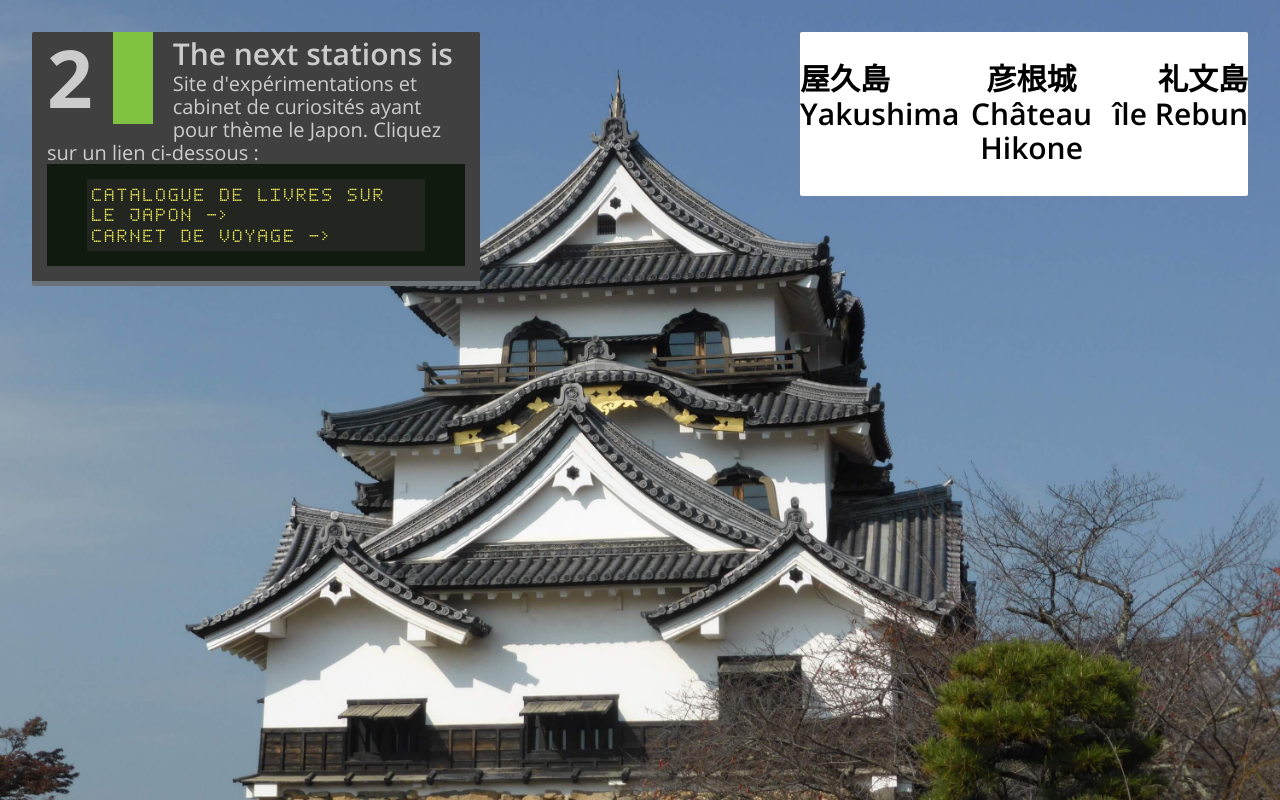
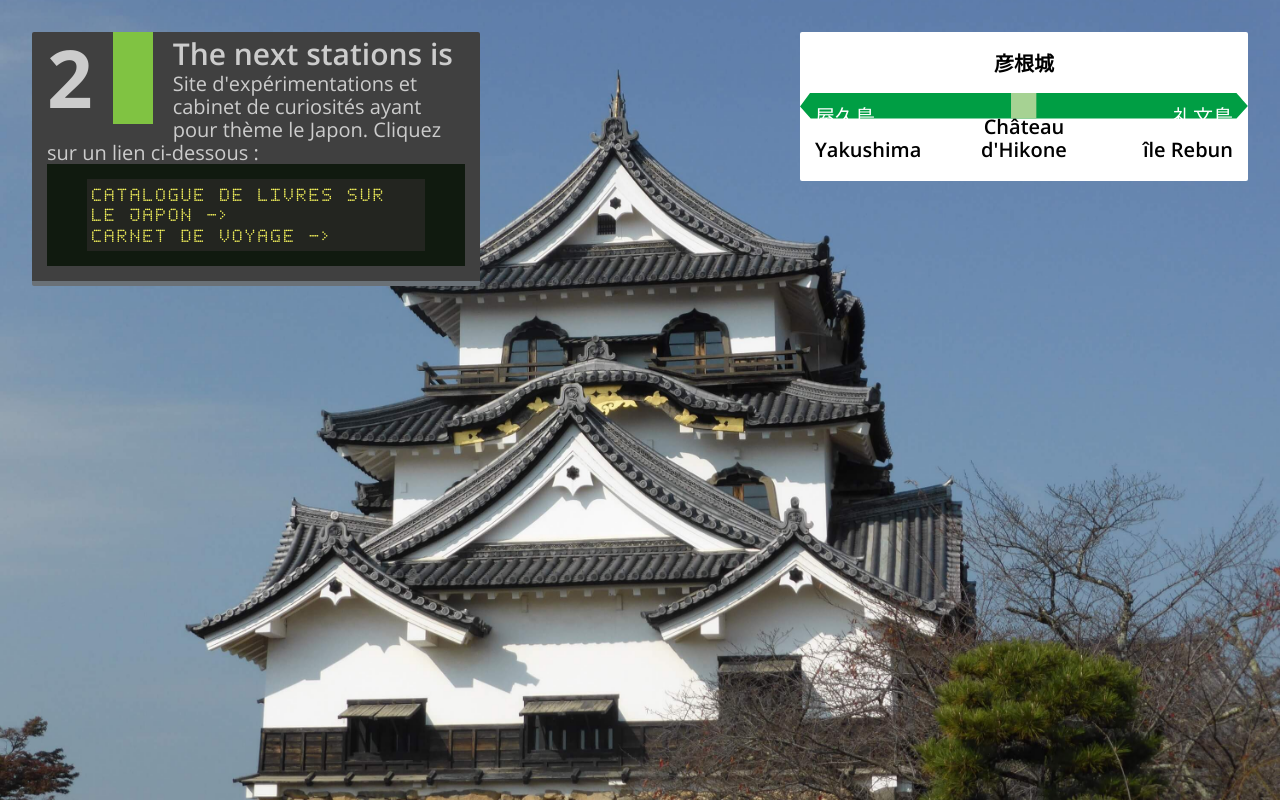
Before and after one commit to bruno-mazzi/next-station-is, a plain HTML site: page home-station/index.html in a window 1280 px wide. Drawn offline with Linux system fonts and the light colour scheme.

Commit message:
Suite second panneaux

```diff
--- a/home-station/css/style.css
+++ b/home-station/css/style.css
@@ -135,7 +135,8 @@ body {
 }
 
 .sign2 {
-    background: #fff;
+    background: #fff url('../images/line-sign2.svg') center center no-repeat;
+    background-size: 100% auto;
     border-radius:2px;
     display: flex;
     float:right;
@@ -147,11 +148,15 @@ body {
 .sign2 h3 {
     color: #000;
     font-family: 'open_sanssemibold', arial, sans-serif;
-    font-size: 3rem;
+    font-size: 2rem;
 }
 
 .sign2 h3 span {
     display: block;
+}
+
+.sign2 h3 span:nth-child(2) {
+    margin-top:40px;
 }
 
 .sign2 .item {
@@ -165,3 +170,27 @@ body {
 .sign2 .js-carrousel-next {
     text-align:right;
 }
+
+.sign2 .js-carrousel-prev, .sign2 .js-carrousel-next {
+    align-self: end;
+}
+
+.sign2 .js-carrousel-prev h3, .sign2 .js-carrousel-next h3 {
+    font-weight: 400;
+}
+
+.sign2 .js-carrousel-prev h3 {
+    padding-left: 1.5rem;
+}
+
+.sign2 .js-carrousel-next h3 {
+    padding-right: 1.5rem;
+}
+
+.sign2 .js-carrousel-prev h3 span:nth-child(1), .sign2 .js-carrousel-next h3 span:nth-child(1) {
+    color:#fff;
+}
+
+.sign2 .js-carrousel-prev h3 span:nth-child(2), .sign2 .js-carrousel-next h3 span:nth-child(2) {
+    margin:1rem 0;
+}
--- a/home-station/index.html
+++ b/home-station/index.html
@@ -29,7 +29,7 @@
                 <h3><span>屋久島</span></span><span>Yakushima</span></h3>
             </div>
             <div class="js-carrousel item">
-                <h3><span>彦根城</span></span><span>Château Hikone</span></h3>
+                <h3><span>彦根城</span></span><span>Château d'Hikone</span></h3>
             </div>
             <div class="js-carrousel js-carrousel-next item">
                 <h3><span>礼文島</span></span><span>île Rebun</span></h3>
```
Also changed, not shown: home-station/images/line-sign2.svg (added).
